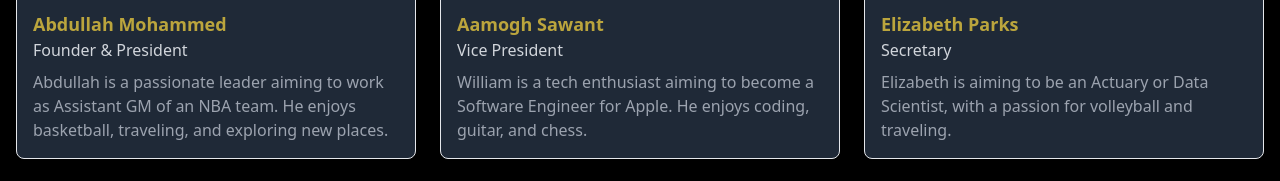
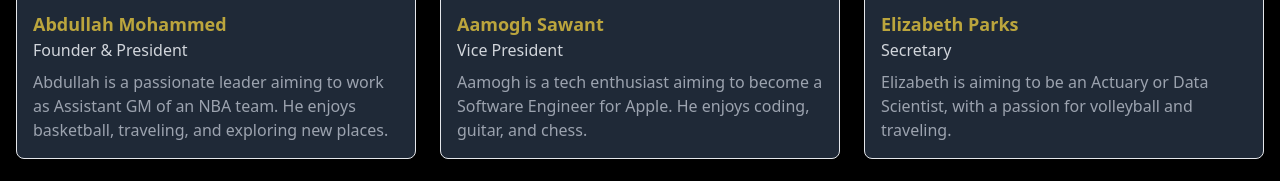
Before and after one commit to bgaucf/Website, a React (Create React App) app: page /officers in a window 1280 px wide. Shown: the part 471-652 px from the top of the page. Built offline with nearby package versions, Linux system fonts and the light colour scheme.

Commit message:
Update Officers.tsx

```diff
--- a/src/pages/Officers.tsx
+++ b/src/pages/Officers.tsx
@@ -1,4 +1,4 @@
-import React, { useState, useEffect } from "react";
+ import React, { useState, useEffect } from "react";
 import { Link } from "react-router-dom"; // Import Link for navigation
 
 // Import images for officers (replace with actual image imports)
@@ -30,8 +30,8 @@ const Officers: React.FC = () => {
         name: 'Aamogh Sawant',
         role: 'Vice President',
         image: johnImage,  // Replace with actual image
-        description: 'William is a tech enthusiast aiming to become a Software Engineer for Apple. He enjoys coding, guitar, and chess.',
-        linkedin: 'https://www.linkedin.com/in/william-moulton',  // Replace with actual LinkedIn URL
+        description: 'Aamogh is a tech enthusiast aiming to become a Software Engineer for Apple. He enjoys coding, guitar, and chess.',
+        linkedin: 'https://www.linkedin.com/in/aamogh-sawant',  // Replace with actual LinkedIn URL
       },
       {
         name: 'Elizabeth Parks',
```
